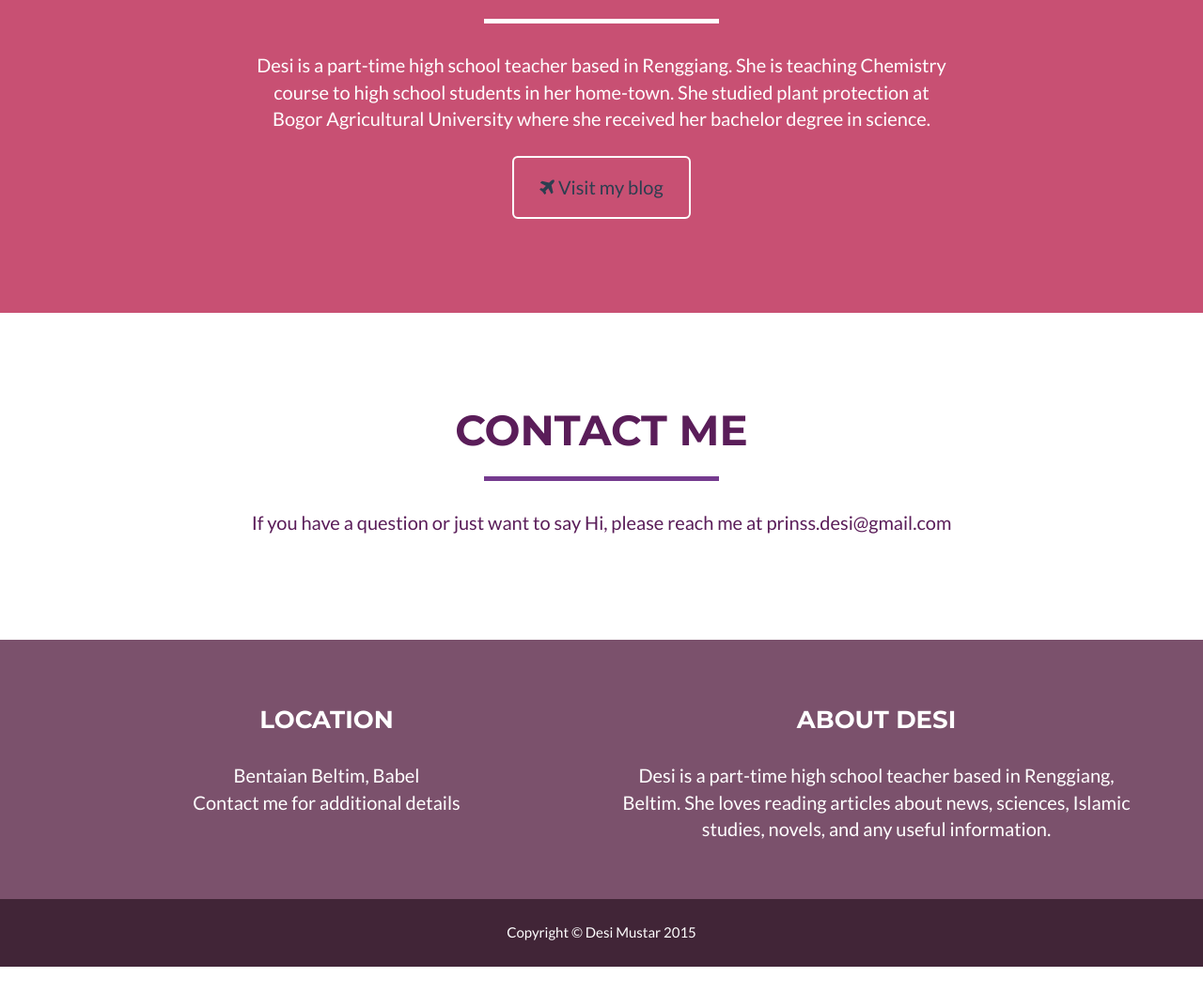
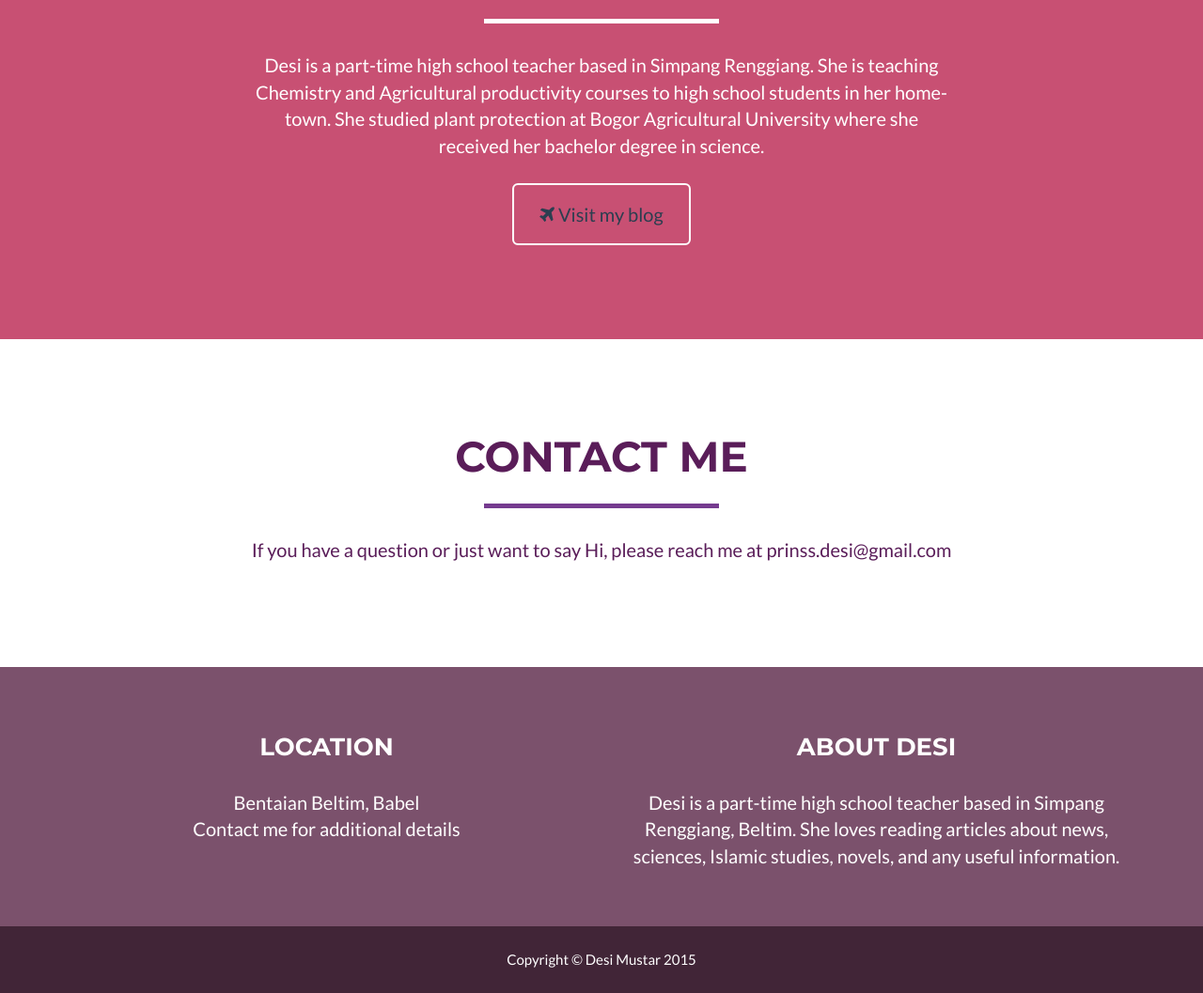
Before and after one commit to desimustar/desimustar.github.io, a plain HTML site: page index.html in a window 1280 px wide. Shown: the part 612-1669 px from the top of the page at 94% size. Before the commit the page ends 1641 px from the top, so only its background shows below. Drawn offline with nearby package versions, Linux system fonts and the light colour scheme.

Commit message:
Update index.html

```diff
--- a/index.html
+++ b/index.html
@@ -98,7 +98,7 @@
             </div>
             <div class="row">
                 <div class="col-lg-8 col-lg-offset-2 text-center">
-                    <p>Desi is a part-time high school teacher based in Renggiang. She is teaching Chemistry course to high school students in her home-town. She studied plant protection at Bogor Agricultural University where she received her bachelor degree in science. </p>
+                    <p>Desi is a part-time high school teacher based in Simpang Renggiang. She is teaching Chemistry and Agricultural productivity courses to high school students in her home-town. She studied plant protection at Bogor Agricultural University where she received her bachelor degree in science. </p>
                 </div>
                 <div class="col-lg-8 col-lg-offset-2 text-center">
                     <a href="http://www.desimustar.ga" class="btn btn-lg btn-outline">
@@ -137,7 +137,7 @@
                     </div>
                     <div class="footer-col col-md-6">
                         <h3>About Desi</h3>
-                        <p>Desi is a part-time high school teacher based in Renggiang, Beltim.
+                        <p>Desi is a part-time high school teacher based in Simpang Renggiang, Beltim.
 						 She loves reading articles about news, sciences, Islamic studies, novels, and any useful information.
 						</p>
                     </div>
```
